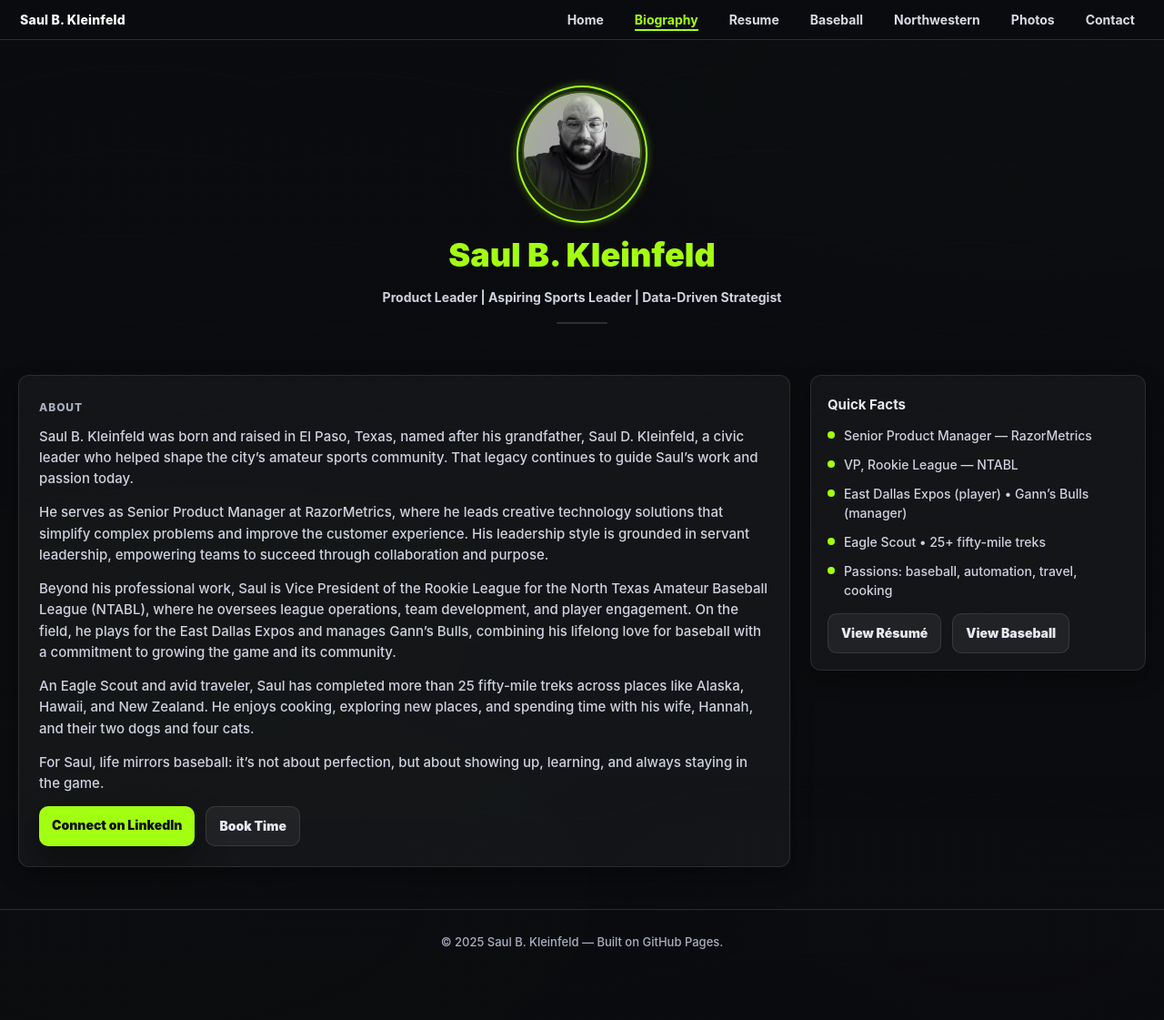
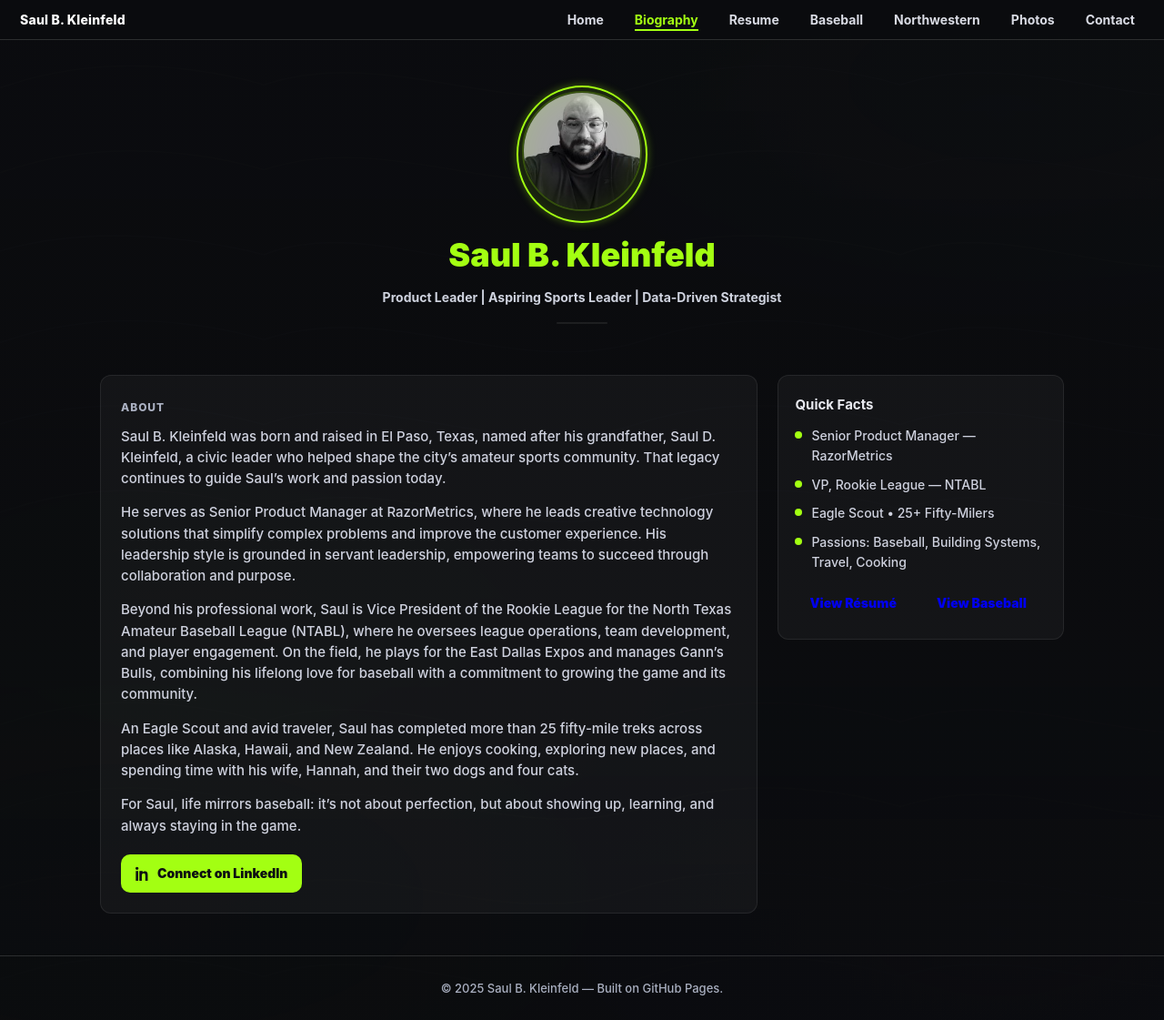
Before and after one commit to skleinfeld/Kleinfeld.io, a Jekyll site: the page biography.html, which Jekyll copies as it is, in a window 1280 px wide and 1121 px high. Shown: the whole window at 91% size. Built offline with Jekyll 4.4.1, drawn with Linux system fonts in a browser that asks for light colours.

Commit message:
Update biography.html

```diff
--- a/biography.html
+++ b/biography.html
@@ -5,82 +5,43 @@
   <meta name="viewport" content="width=device-width, initial-scale=1" />
   <title>Biography — Saul B. Kleinfeld</title>
 
-  <!-- Favicon / app icons (match your repo asset names) -->
+  <!-- Favicons -->
   <link rel="icon" type="image/png" sizes="512x512" href="sbk-favicon-512.png">
   <link rel="apple-touch-icon" href="apple-touch-180.png">
 
-  <!-- Site styles -->
+  <!-- Site Styles -->
   <link rel="stylesheet" href="assets/site.css" />
 
-  <!-- Page-scoped polish (small, safe overrides) -->
   <style>
-    .wrap{max-width:var(--wrap-main);margin:0 auto;padding:0 20px}
+    .wrap{max-width:1100px;margin:0 auto;padding:0 20px}
     .bio-hero{padding:56px 0 28px;text-align:center}
-    .bio-hero .headshot{
-      width:132px;height:132px;border-radius:50%;
-      object-fit:cover;border:2px solid rgba(163,255,18,.22)
-    }
-    .bio-hero .ring{
-      position:absolute;inset:-6px;border-radius:50%;
-      border:2px solid var(--accent);
-      box-shadow:0 0 10px rgba(163,255,18,.35),0 0 36px rgba(163,255,18,.22) inset
-    }
+    .bio-hero .headshot{width:132px;height:132px;border-radius:50%;object-fit:cover;border:2px solid rgba(163,255,18,.22)}
+    .bio-hero .ring{position:absolute;inset:-6px;border-radius:50%;border:2px solid #a3ff12;box-shadow:0 0 10px rgba(163,255,18,.35),0 0 36px rgba(163,255,18,.22) inset}
     .bio-hero__img{position:relative;display:inline-block}
-    .bio-title{font-size:clamp(28px,3.6vw,36px);margin:14px 0 8px;color:var(--accent);font-weight:900}
+    .bio-title{font-size:clamp(28px,3.6vw,36px);margin:14px 0 8px;color:#a3ff12;font-weight:900}
     .bio-sub{margin:0;color:#cfd3df;font-weight:700;font-size:14px}
-    .bio-divider{width:56px;height:2px;background:var(--edge);margin:16px auto 0;border-radius:3px}
-
-    .bio-grid{
-      display:grid;gap:22px;grid-template-columns:2.3fr 1fr;
-      margin:28px 0 46px
-    }
+    .bio-divider{width:56px;height:2px;background:rgba(255,255,255,.08);margin:16px auto 0;border-radius:3px}
+    .bio-grid{display:grid;gap:22px;grid-template-columns:2.3fr 1fr;margin:28px 0 46px}
     @media (max-width:980px){.bio-grid{grid-template-columns:1fr}}
-
-    .prose{
-      background:var(--panel);
-      border:1px solid var(--panel-edge);
-      border-radius:12px;
-      padding:22px 22px;
-      box-shadow:var(--sh-1);
-      color:#e6e8f1;
-      font-size:15px;
-    }
+    .prose{background:rgba(255,255,255,.04);border:1px solid rgba(255,255,255,.08);border-radius:12px;padding:22px;color:#e6e8f1;font-size:15px}
     .prose p{margin:0 0 14px;color:#cfd2df}
-    .prose p:last-child{margin-bottom:0}
-
-    .facts{
-      background:var(--panel);
-      border:1px solid var(--panel-edge);
-      border-radius:12px;
-      padding:18px 18px;
-      box-shadow:var(--sh-1);
-      height:max-content
-    }
+    .facts{background:rgba(255,255,255,.04);border:1px solid rgba(255,255,255,.08);border-radius:12px;padding:18px;height:max-content}
     .facts h3{margin:2px 0 12px;font-size:15px;color:#e8e9ef}
     .facts ul{list-style:none;margin:0;padding:0;display:grid;gap:10px}
     .facts li{display:flex;gap:10px;align-items:flex-start;color:#cfd2df;font-size:14px}
-    .facts .dot{width:8px;height:8px;border-radius:50%;background:var(--accent);margin-top:6px;flex:0 0 8px}
-
-    .bio-actions{display:flex;gap:12px;flex-wrap:wrap;margin-top:14px}
-    .btn{
-      display:inline-block;text-decoration:none;font-weight:900;
-      padding:10px 14px;border-radius:10px;font-size:14px
-    }
-    .btn-primary{background:var(--accent);color:#0d0f12;box-shadow:var(--sh-2)}
-    .btn-ghost{background:rgba(255,255,255,.06);border:1px solid var(--panel-edge);color:#e6e8f1}
-    .btn:hover{filter:brightness(1.05)}
-
-    /* subtle section label */
-    .section-label{
-      display:inline-block;margin-bottom:10px;color:#aab0c1;font-weight:800;
-      letter-spacing:.08em;text-transform:uppercase;font-size:12px
-    }
+    .facts .dot{width:8px;height:8px;border-radius:50%;background:#a3ff12;margin-top:6px;flex:0 0 8px}
+    .bio-actions{display:flex;gap:12px;flex-wrap:wrap;margin-top:20px}
+    .btn{display:inline-flex;align-items:center;gap:8px;text-decoration:none;font-weight:900;padding:10px 16px;border-radius:10px;font-size:14px;transition:all .2s ease}
+    .btn-primary{background:#a3ff12;color:#0d0f12}
+    .btn-primary:hover{filter:brightness(1.05);transform:translateY(-1px)}
+    .btn svg{width:16px;height:16px;fill:#0d0f12}
+    .section-label{display:inline-block;margin-bottom:10px;color:#aab0c1;font-weight:800;letter-spacing:.08em;text-transform:uppercase;font-size:12px}
   </style>
 </head>
 
 <body>
 
-  <!-- NAV -->
+  <!-- HEADER -->
   <nav class="nav">
     <div class="nav-inner">
       <a class="brand" href="index.html">Saul B. Kleinfeld</a>
@@ -100,8 +61,7 @@
   <header class="bio-hero wrap">
     <div class="bio-hero__img">
       <span class="ring"></span>
-      <!-- keep your headshot file name as in repo -->
-      <img class="headshot" src="SBK-Headshot.jpeg" alt="Saul B. Kleinfeld headshot" />
+      <img class="headshot" src="SBK-Headshot.jpeg" alt="Saul B. Kleinfeld headshot">
     </div>
     <h1 class="bio-title">Saul B. Kleinfeld</h1>
     <p class="bio-sub">Product Leader | Aspiring Sports Leader | Data-Driven Strategist</p>
@@ -112,7 +72,7 @@
   <main class="wrap">
     <div class="bio-grid">
 
-      <!-- Story -->
+      <!-- Main Story -->
       <article class="prose">
         <span class="section-label">About</span>
 
@@ -127,20 +87,24 @@
         <p>For Saul, life mirrors baseball: it’s not about perfection, but about showing up, learning, and always staying in the game.</p>
 
         <div class="bio-actions">
-          <a class="btn btn-primary" href="https://www.linkedin.com/in/saul-kleinfeld" target="_blank" rel="noopener">Connect on LinkedIn</a>
-          <a class="btn btn-ghost" href="contact.html">Book Time</a>
+          <a class="btn btn-primary" href="https://www.linkedin.com/in/saul-kleinfeld" target="_blank" rel="noopener">
+            <!-- LinkedIn Logo -->
+            <svg xmlns="http://www.w3.org/2000/svg" viewBox="0 0 24 24">
+              <path d="M4.98 3.5C4.98 4.88 3.88 6 2.5 6S0 4.88 0 3.5 1.12 1 2.5 1 4.98 2.12 4.98 3.5zM.5 8h4V24h-4V8zm7.5 0h3.8v2.2h.1c.5-.9 1.8-1.9 3.7-1.9 3.9 0 4.6 2.6 4.6 6V24h-4v-7.9c0-1.9 0-4.4-2.7-4.4-2.7 0-3.1 2.1-3.1 4.2V24h-4V8z"/>
+            </svg>
+            Connect on LinkedIn
+          </a>
         </div>
       </article>
 
-      <!-- Facts / Quick links -->
+      <!-- Quick Facts -->
       <aside class="facts">
         <h3>Quick Facts</h3>
         <ul>
           <li><span class="dot"></span>Senior Product Manager — RazorMetrics</li>
           <li><span class="dot"></span>VP, Rookie League — NTABL</li>
-          <li><span class="dot"></span>East Dallas Expos (player) • Gann’s Bulls (manager)</li>
-          <li><span class="dot"></span>Eagle Scout • 25+ fifty-mile treks</li>
-          <li><span class="dot"></span>Passions: baseball, automation, travel, cooking</li>
+          <li><span class="dot"></span>Eagle Scout • 25+ Fifty-Milers</li>
+          <li><span class="dot"></span>Passions: Baseball, Building Systems, Travel, Cooking</li>
         </ul>
         <div class="bio-actions" style="margin-top:14px">
           <a class="btn btn-ghost" href="resume.html">View Résumé</a>
```
